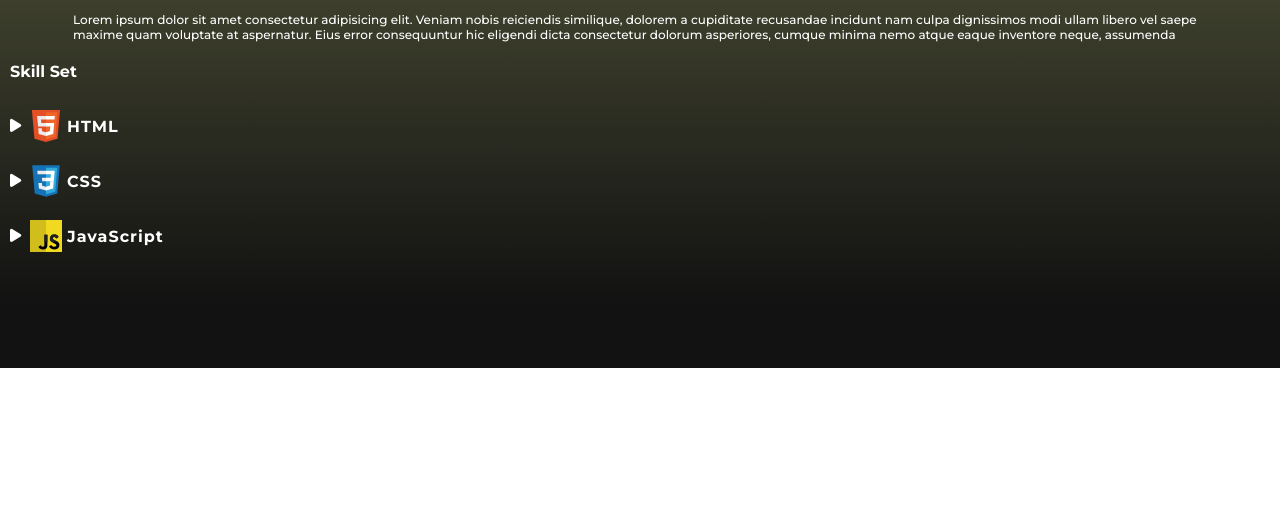
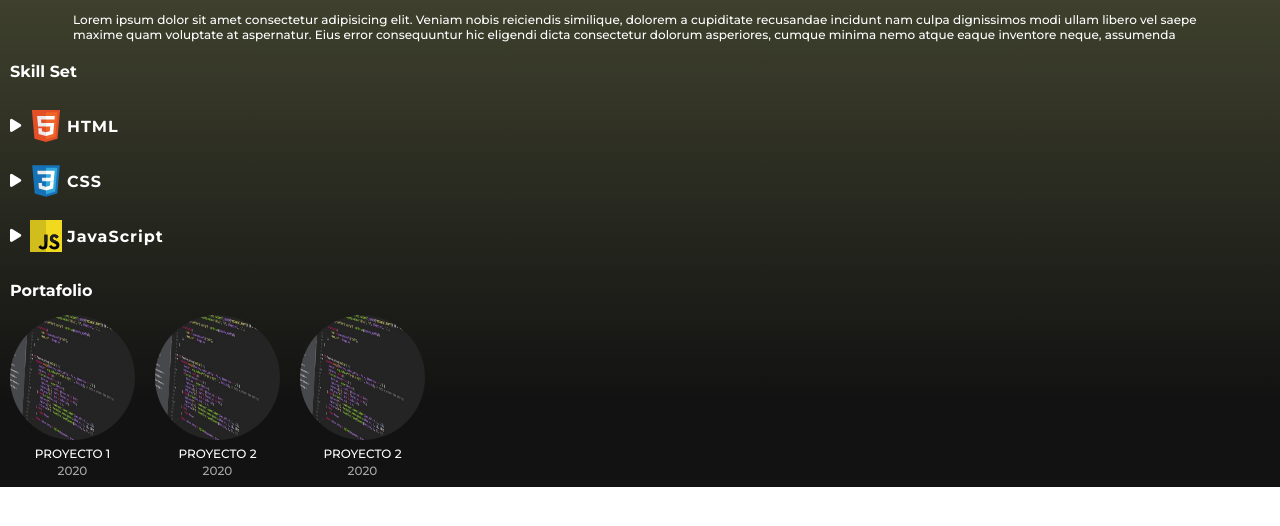
Before and after one commit to NicolasE07/portafolioSpotify, a plain HTML site: page index.html in a window 1280 px wide. Shown: the part 252-778 px from the top of the page. Drawn offline with Linux system fonts and the light colour scheme.

Commit message:
add section portafolio

```diff
--- a/index.html
+++ b/index.html
@@ -68,6 +68,30 @@
                 </div>
         </section>
 
+        <section class="main--section-portafolio">
+            <h3>Portafolio</h3>
+            <article class="section-portafolio__container">
+                <div class="proyect_container">
+                    <img src="assets/img/prueba.jpg" alt="LOGO">
+                    <p>PROYECTO 1</p>
+                    <p class="proyect_container--p__color">2020</p>
+                </div>
+
+                <div class="proyect_container">
+                    <img src="assets/img/prueba.jpg" alt="LOGO">
+                    <p>PROYECTO 2</p>
+                    <p class="proyect_container--p__color">2020</p>
+                </div>
+                <div class="proyect_container">
+                    <img src="assets/img/prueba.jpg" alt="LOGO">
+                    <p>PROYECTO 2</p>
+                    <p class="proyect_container--p__color">2020</p>
+                </div>
+
+
+            </article>
+        </section>
+
     </main>
 
 </body>
--- a/styles.css
+++ b/styles.css
@@ -146,3 +146,46 @@ html {
 .skill-Set--container .js{
     background-image: url(assets/img/javascript.svg);
 }
+.main--section-portafolio{
+    width: 100%;
+    height: auto;
+}
+
+.main--section-portafolio h3{
+    font-size: 1.6rem;
+    margin-top: 20px;
+}
+
+.section-portafolio__container{
+    width: 90%;
+    height: auto;
+    display: flex;
+}
+
+.proyect_container{
+    width: 125px;
+    min-height: 125px;
+    margin: 15px 20px 0px 0px;
+
+}
+
+.proyect_container img {
+    width: 125px;
+    height: 125px;
+    border-radius: 50%;
+
+}
+
+.proyect_container p{
+    font-size: 1.2rem;
+    font-weight: 300;
+    text-align: center;
+    margin-top: 5px;
+    line-height: 1.2rem;
+}
+
+.proyect_container--p__color{
+    font-size: 1rem;
+    color: #a7a7a7;
+
+}
```
Also changed, not shown: assets/img/prueba.jpg (added).
